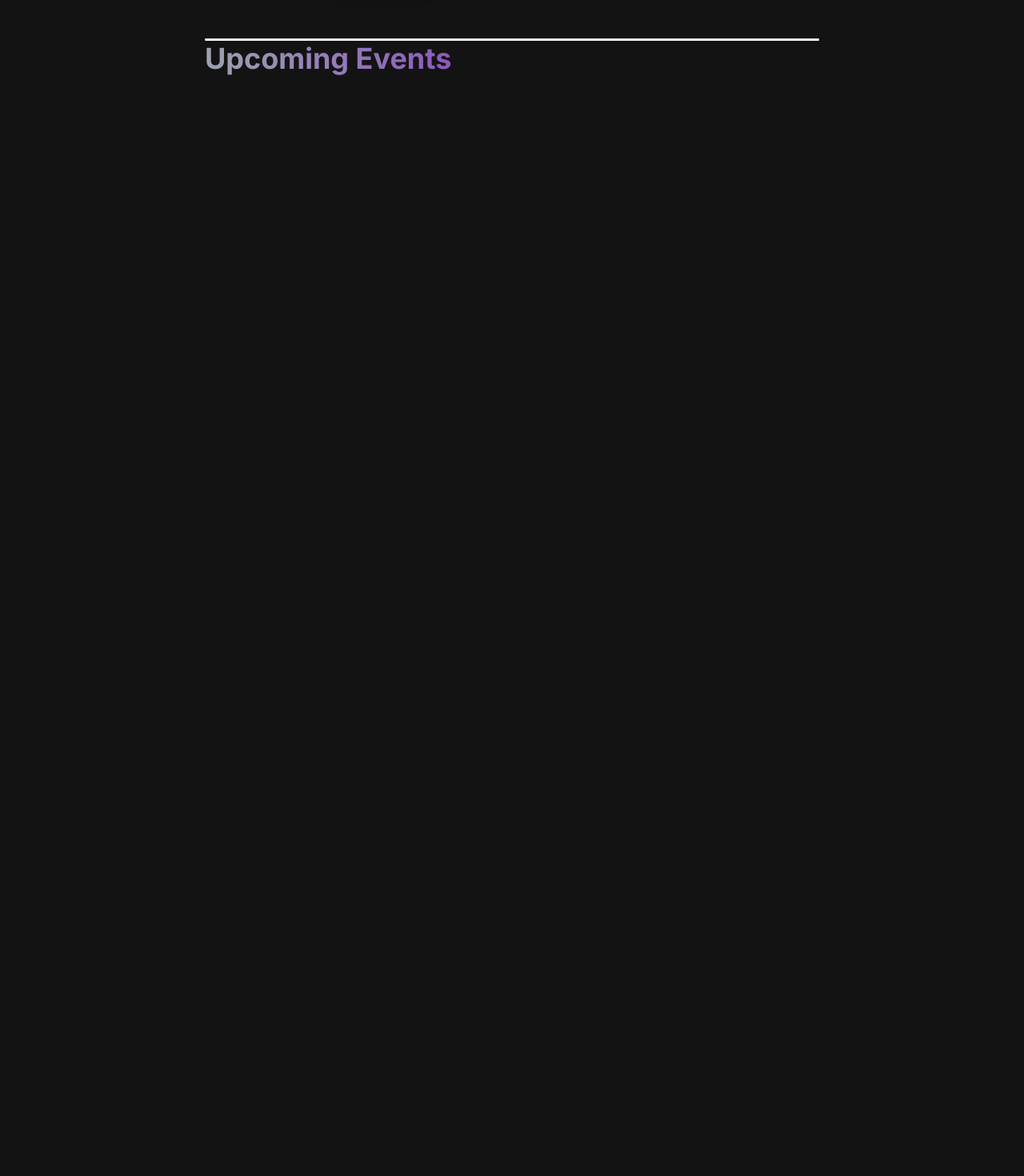
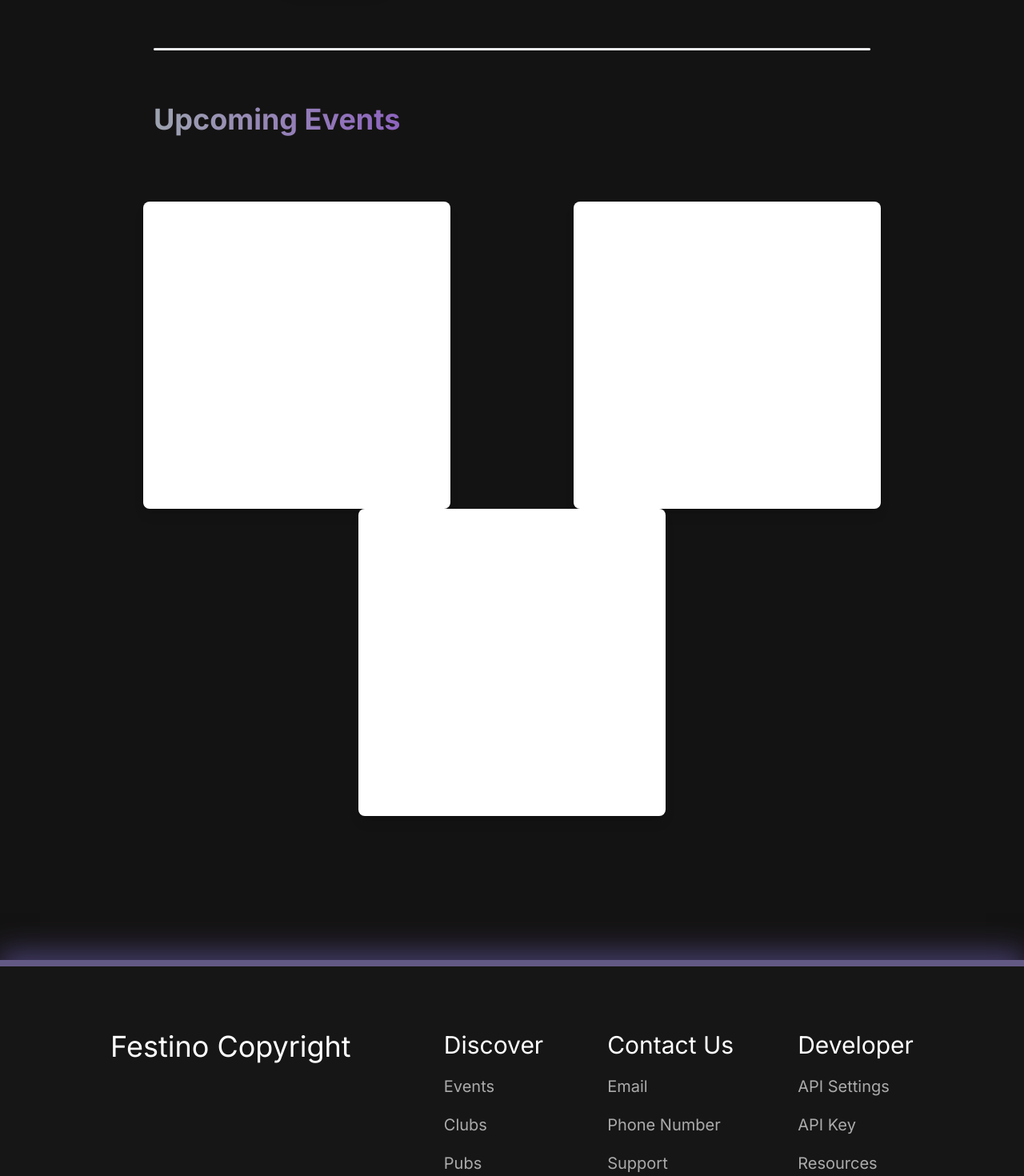
Before and after one commit to gyuni1337/festino, a Next.js app: page / in a window 1280 px wide. Shown: the part 640-2110 px from the top of the page at 80% size. Before the commit the page ends 800 px from the top, so only its background shows below. Built offline with nearby package versions, Linux system fonts and the light colour scheme.

Commit message:
finished working on footer

```diff
--- a/src/app/components/ColorfulButton.js
+++ b/src/app/components/ColorfulButton.js
@@ -3,7 +3,7 @@ import React from 'react'
 export default function ColorfulButton({text}) {
   return (
 
-<button class="px-10 py-2 rounded-xl border border-white text-white bg-gradient-to-r from-gray-700 to-purple-900 hover:from-gray-600 hover:to-purple-800">
+<button className="px-10 py-2 rounded-xl border border-white text-white bg-gradient-to-r from-gray-700 to-purple-900 hover:from-gray-600 hover:to-purple-800">
   {text}
 </button>
 
--- /dev/null
+++ b/src/app/components/Footer.js
@@ -0,0 +1,33 @@
+import React from 'react'
+import Link from 'next/link'
+
+export default function Footer() {
+  return (
+    <div className='h-[400px] w-screen border-t-8 shadow-footerShadow border-[#635985] bg-footerbg text-white '>
+        <div className='flex justify-around items-top mx-20 pt-20'> { /* idk why pt? */}
+            <h1 className='text-4xl'>Festino Copyright</h1>
+            <div className='flex gap-20'>
+
+            <div className='flex flex-col text-xl gap-5'>
+                <h1 className='text-3xl'>Discover</h1>
+                <Link className='text-graytext' href="/">Events</Link>
+                <Link className='text-graytext' href="/">Clubs</Link>
+                <Link className='text-graytext' href="/">Pubs</Link>
+            </div>
+            <div className='flex flex-col text-xl gap-5'>
+                <h1 className='text-3xl'>Contact Us</h1>
+                <Link className='text-graytext' href="/">Email</Link>
+                <Link className='text-graytext' href="/">Phone Number</Link>
+                <Link className='text-graytext' href="/">Support</Link>
+            </div>
+            <div className='flex flex-col text-xl gap-5'>
+                <h1 className='text-3xl'>Developer</h1>
+                <Link className='text-graytext' href="/">API Settings</Link>
+                <Link className='text-graytext' href="/">API Key</Link>
+                <Link className='text-graytext' href="/">Resources</Link>
+            </div>
+            </div>
+        </div>
+    </div>
+  )
+}
--- a/src/app/components/Navbar.js
+++ b/src/app/components/Navbar.js
@@ -33,7 +33,7 @@ export default function Navbar({extras}) {
 
     return (
         <>
-            <div className="flex justify-around xl:mx-48 mt-10">
+            <div className="flex justify-around xl:mx-[0%] mt-10">
             <Image src="/purpleLogo.png" alt="logo" width="300" height="400" />
                 <div className="flex items-center">
                     { showMenuButton ?
--- a/src/app/globals.css
+++ b/src/app/globals.css
@@ -6,4 +6,5 @@
 body {
   background: #141313;
   color: #E5E5E5;
+  overflow-x: hidden;
 }
--- a/src/app/page.js
+++ b/src/app/page.js
@@ -2,6 +2,7 @@
 import Navbar from "@/components/Navbar";
 import ColoredText from "@/components/ColoredText";
 import ColorfulButton from "./components/ColorfulButton";
+import Footer from "./components/Footer";
 import Button from "@/components/Button";
 
 export default function Home() {
@@ -9,7 +10,7 @@ export default function Home() {
   return (
     <>
       <Navbar />
-      <main className="lg:mx-[20%] mx-[10%] mt-[5%]">
+      <main className="lg:mx-[15%] mx-[10%] mt-[5%]">
         <div>
         <div className="flex flex-col gap-10">
           <ColoredText text="The best place to find the night of your life." size={"xl"} />
@@ -24,11 +25,24 @@ export default function Home() {
         </div>
         <hr className="mt-[10%] py-[1px] rounded bg-white" />
 
-        <div>
+        <div className="mt-16 mb-[20%]">
             <ColoredText text={"Upcoming Events"} size={"md"} />
+            <div className="flex mt-20 mx-[-10%] justify-around xl:gap-0 gap-10 flex-wrap">
+                <div className="bg-white w-96 h-96 rounded-lg shadow-lg">
+
+                </div>
+                    <div className="bg-white w-96 h-96 rounded-lg shadow-lg">
+
+                </div>
+                    <div className="bg-white w-96 h-96 rounded-lg shadow-lg">
+
+                </div>
+            </div>
         </div>
 
+
       </main>
+      <Footer />
     </>
   );
 }
--- a/tailwind.config.js
+++ b/tailwind.config.js
@@ -11,7 +11,12 @@ module.exports = {
         primary: "#4D4670",
         secondary: "#E5E5E5",
         text: "#CDCDCD",
+        graytext: "#ABABAB",
+        footerbg: "#161616",
       },
+      boxShadow: {
+        'footerShadow': '0px -11px 32px #443C68',
+      }
     },
   },
   plugins: [],
```
